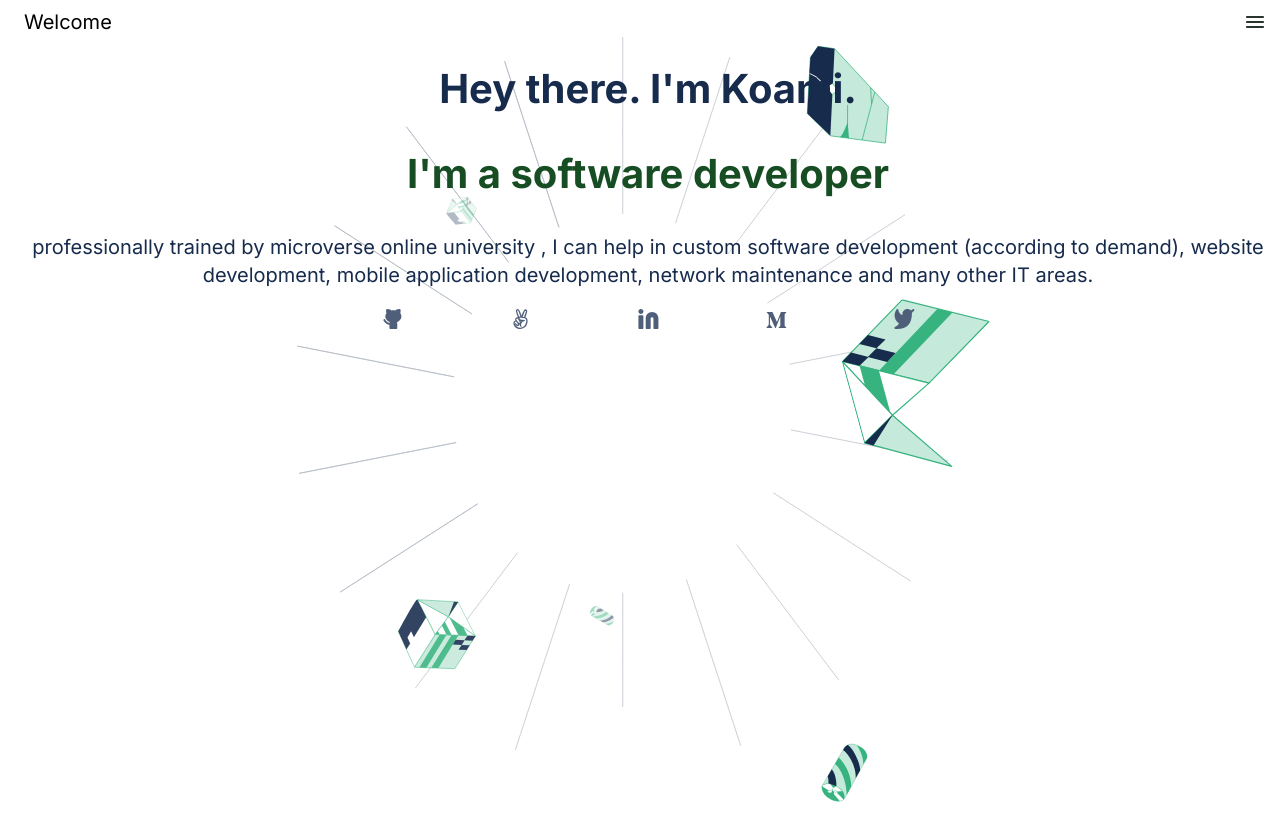
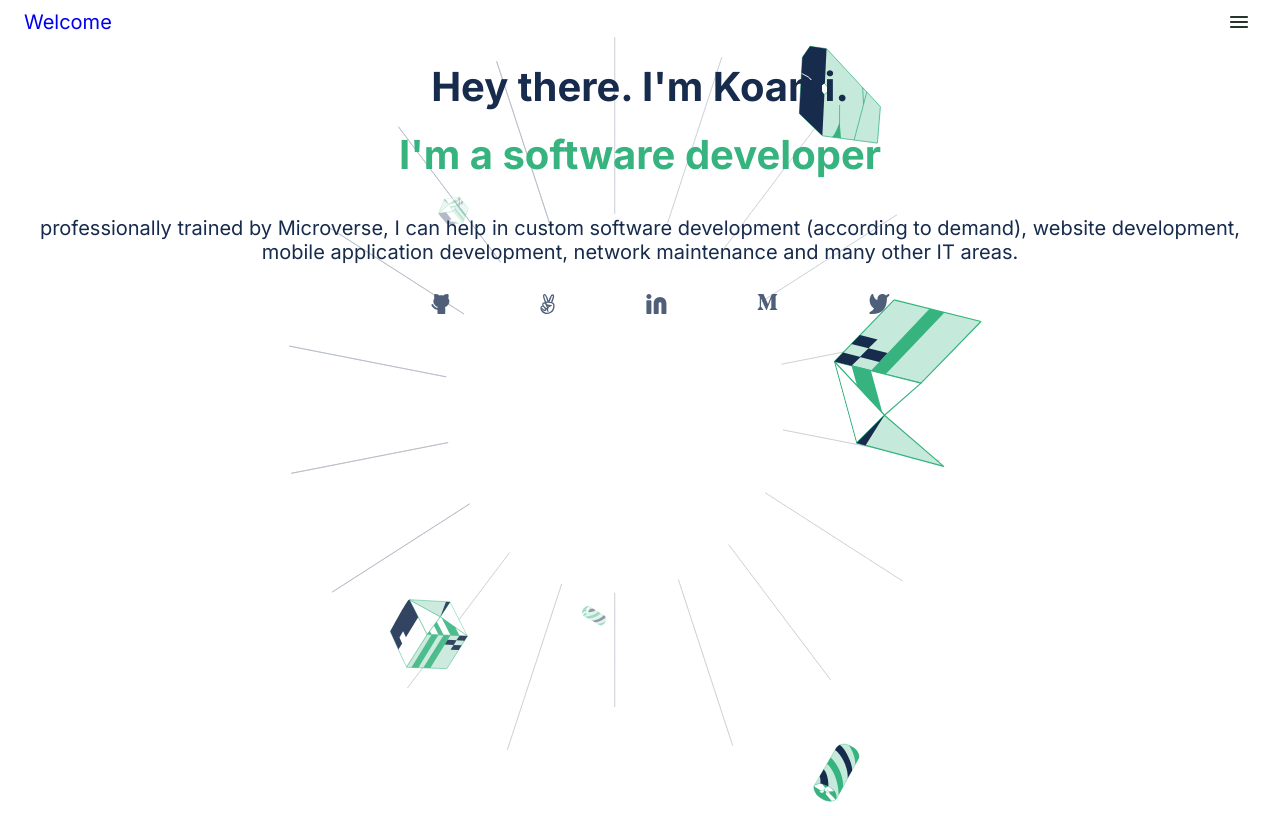
Before and after one commit to hopeforkoami/portofolio_site, a plain HTML site: page index.html in a window 1280 px wide. Drawn offline with Linux system fonts and the light colour scheme.

Commit message:
remarks correction
taking into account all the various comments made by the first reviewer
readme update, style upate

```diff
--- a/index.html
+++ b/index.html
@@ -9,47 +9,58 @@
 </head>
 <body>
   <div class="container">
+    <header>
       <div class="toolbar">
-      <div class="navbar">
-        <span class="navbar_welcome">Welcome</span>
+        <nav class="navbar">
+          <a class="navbar_welcome" href="index.html">Welcome</a>
           <div class="navbar_menu">
             <div class="navbar_menu_button">
               <img src="assets/menu_icon.svg" alt="menu_icon">
             </div>
           </div>
 
-      </div>
+        </nav>
 
       </div>
-    <div class="main_section">
+    </header>
+    <section class="main_section">
       <h1 class="main_section_h1">Hey there. I'm Koami.</h1>
       <h2 class="main_section_h2">I'm a software developer</h2>
       <p class="main_section_p">
-        professionally trained by microverse online university ,
+        professionally trained by Microverse,
         I can help in custom software development (according to demand),
         website development, mobile application development,
          network maintenance and many other IT areas.
       </p>
-      <div class="main_section_social">
+      <ul class="main_section_social">
+        <li>
           <a class="social_media_icon">
             <img src="assets/github.svg" alt="github icon "/>
           </a>
+        </li>
+        <li>
           <a class="social_media_icon">
             <img src="assets/angellist.svg" alt="angellist icon "/>
           </a>
+        </li>
+        <li>
           <a class="social_media_icon">
             <img src="assets/Linkedin_icon.svg" alt="Linkedin icon "/>
           </a>
+        </li>
+        <li>
           <a class="social_media_icon" id="medium_icon">
             <img src="assets/medium.svg" alt="medium icon "/>
           </a>
+        </li>
+        <li>
           <a class="social_media_icon" >
             <img src="assets/twitter.svg" alt="twitter icon "/>
           </a>
+        </li>
+      </ul>
 
-      </div>
-
-    </div>
+    </section>
   </div>
 </body>
 </html>
--- a/style.css
+++ b/style.css
@@ -5,7 +5,7 @@
   display: flex;
   flex-direction: column;
   background: #fff;
-  width: 100vw;
+  width: 100%;
   height: 100vh;
   background-position: 0 2.8rem;
 }
@@ -49,7 +49,7 @@
   font-style: normal;
   font-weight: 700;
   font-size: 40px;
-  line-height: 52px;
+  line-height: 35px;
   text-align: center;
   color: #172b4d;
   flex: none;
@@ -62,9 +62,9 @@
   font-style: normal;
   font-weight: 700;
   font-size: 40px;
-  line-height: 52px;
+  line-height: 35px;
   text-align: center;
-  color: #174d23;
+  color: #36b37e;
   flex: none;
   order: 0;
   flex-grow: 0;
@@ -75,12 +75,15 @@
   font-style: normal;
   font-weight: 400;
   font-size: 20px;
-  line-height: 28px;
   text-align: center;
   color: #172b4d;
   flex: none;
   order: 1;
   flex-grow: 0;
+  padding: 0.5em;
+  word-wrap: break-word;
+  display: flex;
+  flex-wrap: wrap;
 }
 
 .main_section_social {
@@ -89,6 +92,7 @@
   display: flex;
   flex-direction: row;
   justify-content: space-evenly;
+  list-style: none;
 }
 
 .social_media_icon {
```
Also changed, not shown: README.md. Lines whose indentation alone changed are shown as unchanged.
